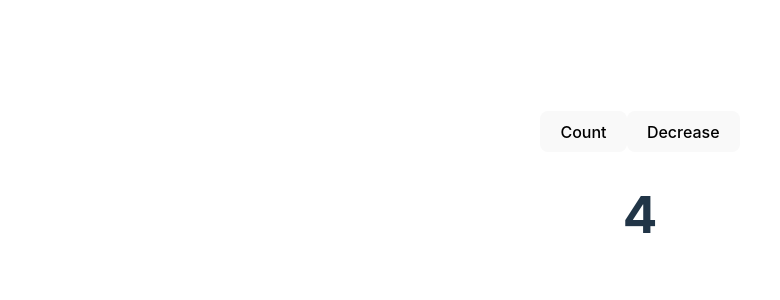
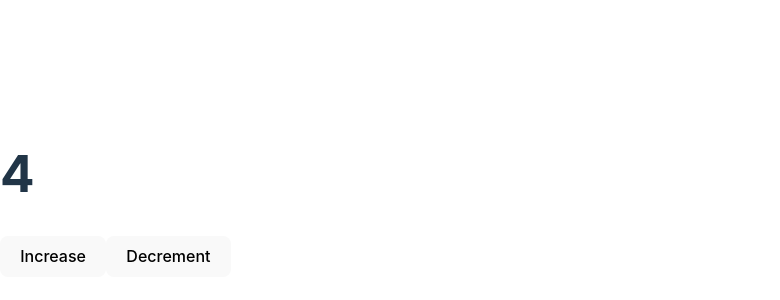
Before and after one commit to Atulkumar899111/Complete-React, a React (Vite) app in the folder firts-react-app/: page / in a window 1280 px wide. Shown: the part 206-506 px from the top of the page, without its empty margins (0-780 px from the left). Built offline with nearby package versions, Linux system fonts and the light colour scheme.

Commit message:
Added the count value

```diff
--- a/firts-react-app/src/App.jsx
+++ b/firts-react-app/src/App.jsx
@@ -1,47 +1,17 @@
-import { useState } from 'react'
-import reactLogo from './assets/react.svg'
-import viteLogo from '/vite.svg'
-import './App.css'
+import { useState } from "react";
 
-function App() {
-  let [count,setCount] = useState(4);
-  const addValue = ()=>{
-    setCount(count+1)
+function App(){
+  let [counter,setcounter] = useState(4);
+  const increase = ()=>{
+    setcounter(counter+1)
   }
-
-  const decreasevalue = ()=>{
-      setCount(count-1)
+  const dec = ()=>{
+    setcounter(counter-1)
   }
-  return (
-    <>
-      {/* <div>
-        <a href="https://vitejs.dev" target="_blank">
-          <img src={viteLogo} className="logo" alt="Vite logo" />
-        </a>
-        <a href="https://react.dev" target="_blank">
-          <img src={reactLogo} className="logo react" alt="React logo" />
-        </a>
-      </div>
-      <h1>Vite + React</h1>
-      <div className="card">
-        <button onClick={() => setCount((count) => count + 1)}>
-          count is {count}
-        </button>
-        <p>
-          Edit <code>src/App.jsx</code> and save to test HMR
-        </p>
-      </div>
-      <p className="read-the-docs">
-        Click on the Vite and React logos to learn more
-      </p> */}
-      <button
-      onClick={addValue}>Count</button>
-      <button onClick={decreasevalue}
-      >Decrease</button>
-      <h1>{count}</h1>
-
-    </>
-  )
+  return <><h1>{counter}</h1>
+  <button onClick={increase}>Increase</button>
+  <button onClick={dec}>Decrement</button>
+  </>
 }
 
-export default App
+export default App;
```
